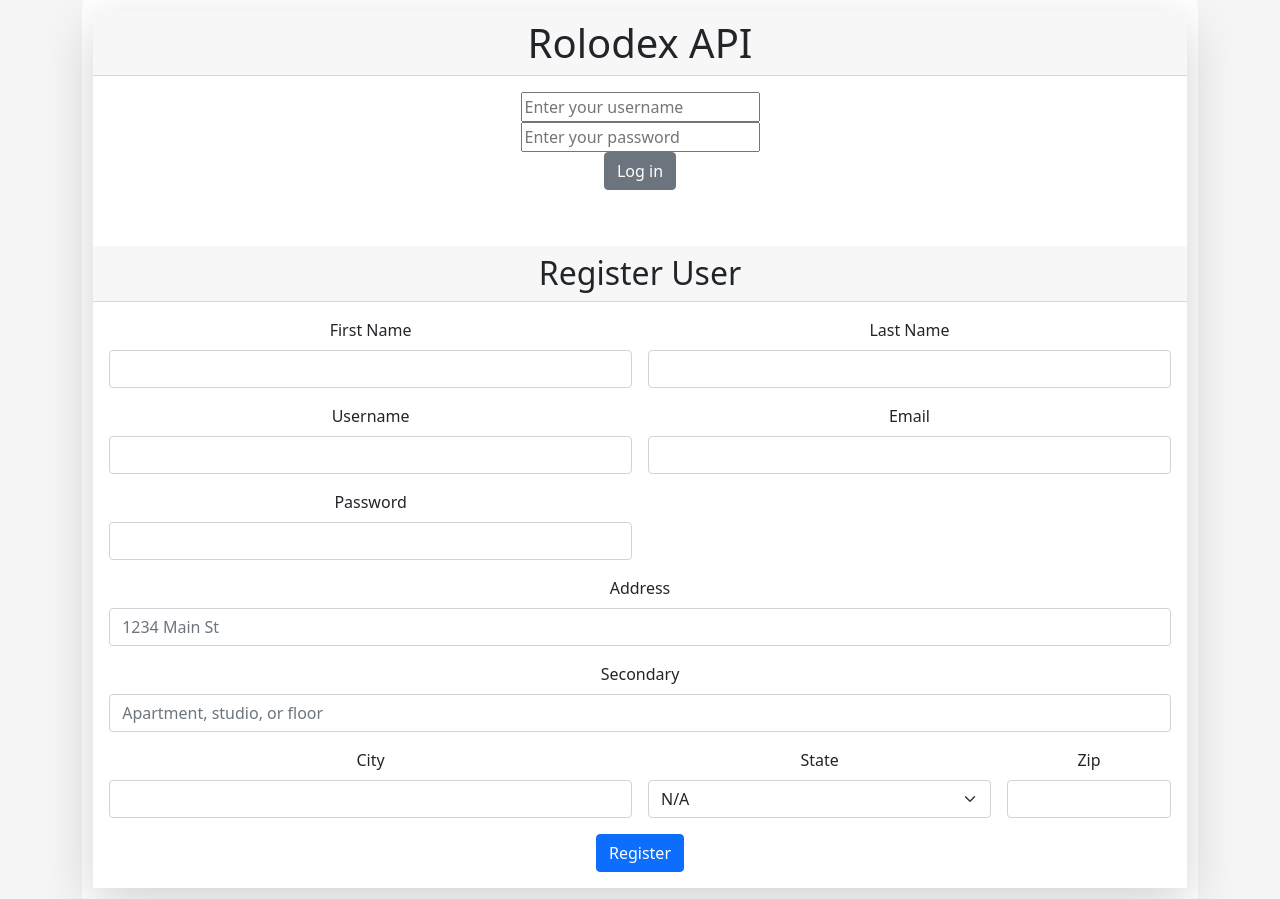
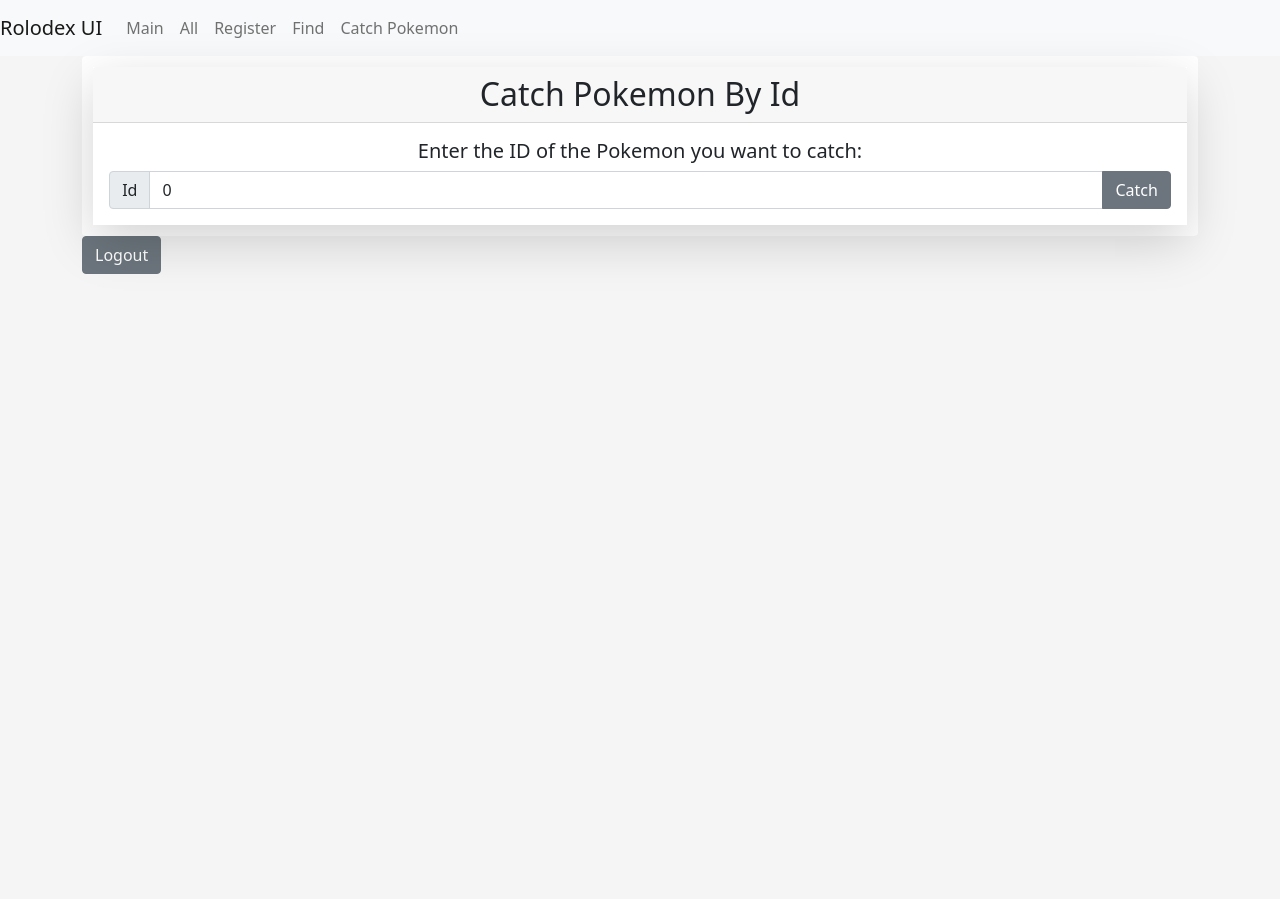
Before and after one commit to 220531-Enterprise/demos, an Angular app in the folder 7-angular/rolodex-ui/: page /pokemon in a window 1280 px wide. After the commit the page ends 800 px from the top, so only its background shows below. Built offline with nearby package versions, Linux system fonts and the light colour scheme.

Commit message:
add external restAPI demo

```diff
--- a/7-angular/rolodex-ui/src/app/app-routing.module.ts
+++ b/7-angular/rolodex-ui/src/app/app-routing.module.ts
@@ -1,3 +1,4 @@
+import { PokemonComponent } from './components/pokemon/pokemon.component';
 import { AllComponent } from './components/all/all.component';
 import { MainComponent } from './components/main/main.component';
 import { NgModule } from '@angular/core';
@@ -10,6 +11,7 @@
   {path: 'all', component:AllComponent},
   {path: 'register', component:RegisterComponent},
   {path: 'find', component:FindComponent},
+  {path: 'pokemon', component:PokemonComponent},
    // a WildCard Route is used to handle unknown paths (ALWAYS goes last)
   {path: '**', component:MainComponent}
 ];
--- a/7-angular/rolodex-ui/src/app/app.component.ts
+++ b/7-angular/rolodex-ui/src/app/app.component.ts
@@ -9,7 +9,7 @@
   title = 'Rolodex UI';
 
   // make it public so other components (like our login component can toggle this property)
-  public isLoggedIn: boolean = false;
+  public isLoggedIn: boolean = true; //false
 
   username: string = '';
 
--- a/7-angular/rolodex-ui/src/app/app.module.ts
+++ b/7-angular/rolodex-ui/src/app/app.module.ts
@@ -13,6 +13,7 @@
 import { LoginComponent } from './components/login/login.component';
 import { HomeComponent } from './components/home/home.component';
 import { FindComponent } from './components/find/find.component';
+import { PokemonComponent } from './components/pokemon/pokemon.component';
 
 
 @NgModule({
@@ -25,6 +26,7 @@
     LoginComponent,
     HomeComponent,
     FindComponent,
+    PokemonComponent,
   ],
   imports: [
     BrowserModule,
--- a/7-angular/rolodex-ui/src/app/components/nav/nav.component.html
+++ b/7-angular/rolodex-ui/src/app/components/nav/nav.component.html
@@ -18,7 +18,7 @@
         <a class="nav-link" routerLink="/find">Find</a>
       </li>
       <li class="nav-item">
-        <a class="nav-link" href="#">Remove</a>
+        <a class="nav-link" routerLink="/pokemon">Catch Pokemon</a>
       </li>
     </ul>
   </div>
--- /dev/null
+++ b/7-angular/rolodex-ui/src/app/components/pokemon/pokemon.component.html
@@ -0,0 +1,43 @@
+<div>
+
+  <div>
+    <h2 class="card-header text-center">{{title}}</h2>
+  </div>
+
+  <div class="card-body text-center">
+
+    <h5 class="card-title">Enter the ID of the Pokemon you want to catch:</h5>
+
+    <!-- Input area for the user to type an ID-->
+    <div class="input-group flex-nowrap">
+
+      <span class="input-group-text" id="addonn-wrapping">Id</span>
+
+      <input [(ngModel)]="pokeId" name="userId" type="number" class="form-control" placeholder="Enter Pokemon Id">
+
+      <button (click)="catchPokemonById()" class="btn btn-secondary">Catch</button>
+
+    </div>
+
+
+    <!-- set up an ng if IF the user is found, display all info -->
+    <!-- Does the user have an id > 0 -->
+    <div class="card-body" *ngIf="this.pokemon.id" id="poke-info">
+
+      <img [src]="this.pokemon.sprite" alt="pokemon" width="200">
+
+      <br>
+
+      <div class="alert alert-success">
+        <p>Congrats! You caught {{this.pokemon.pokeName}}</p>
+      </div>
+
+    </div>
+
+    <!-- display a client message if something goes wrong-->
+    <!-- if the length of the message is > 0, interpolate the message-->
+    <div *ngIf="clientMessage.message.length" class="alert alert-danger" role="alert">
+      {{clientMessage.message}}
+    </div>
+  </div>
+</div>
--- /dev/null
+++ b/7-angular/rolodex-ui/src/app/components/pokemon/pokemon.component.ts
@@ -0,0 +1,36 @@
+import { Pokemon } from './../../models/pokemon';
+import { PokemonService } from './../../services/pokemon.service';
+import { Component, OnInit } from '@angular/core';
+import { ClientMessage } from 'src/app/models/client-message';
+
+@Component({
+  selector: 'app-pokemon',
+  templateUrl: './pokemon.component.html',
+  styleUrls: ['./pokemon.component.css']
+})
+export class PokemonComponent {
+
+  title: string = 'Catch Pokemon By Id'
+  pokeId: number = 0;
+  pokemon: Pokemon = new Pokemon(0, '', '');
+  clientMessage: ClientMessage = new ClientMessage('');
+
+  constructor(private pokemonService: PokemonService) { }
+
+  catchPokemonById() {
+
+    this.pokemonService.getPokemonById(this.pokeId)
+    .subscribe({
+      next: (data) => {
+        this.pokemon.id = data.id;
+        this.pokemon.pokeName = data.name;
+        this.pokemon.sprite = data.sprites.front_default;
+      },
+      error: () => this.clientMessage.message = `Can't find the Pokemon with id ${this.pokeId}`,
+      complete: () => console.log('complete')
+    })
+
+  }
+
+
+}
--- a/7-angular/rolodex-ui/src/app/components/register/register.component.ts
+++ b/7-angular/rolodex-ui/src/app/components/register/register.component.ts
@@ -23,11 +23,13 @@
     this.user.addresses.push(this.address);
 
     this.userService.registerUser(this.user)
-    .subscribe(
-      data => this.clientMessage.message = `Successfully Registered ${data.firstName}`,
-      error => this.clientMessage.message = `Something went wrong.  Error ${error}`
-    )
-  }
+    .subscribe({
+      next: (data) => {
+        this.clientMessage.message = `Successfully Registered ${data.firstName}`;
+      },
+      error: (error) => this.clientMessage.message = `Something went wrong.  Error ${error}`,
 
-
+      complete: () => console.log('complete')
+      })
+    }
 }
--- /dev/null
+++ b/7-angular/rolodex-ui/src/app/models/pokemon.ts
@@ -0,0 +1,13 @@
+export class Pokemon {
+
+  id: number;
+  pokeName: string;
+  sprite: string;
+
+  constructor(id: number, pokeName: string, sprite: string) {
+    this.id = id
+    this.pokeName = pokeName
+    this.sprite = sprite
+  }
+
+}
--- /dev/null
+++ b/7-angular/rolodex-ui/src/app/services/pokemon.service.ts
@@ -0,0 +1,40 @@
+import { HttpClient, HttpHeaders, HttpErrorResponse } from '@angular/common/http';
+import { Injectable } from '@angular/core';
+import { Pokemon } from '../models/pokemon';
+import { catchError, Observable, throwError } from 'rxjs';
+
+@Injectable({
+  providedIn: 'root'
+})
+export class PokemonService {
+
+  pokeUrl = `https://pokeapi.co/api/v2/pokemon`;
+
+  httpOptions = {
+    headers: new HttpHeaders({'Content-Type' : 'application/json'})
+  }
+
+  constructor(private http: HttpClient) { }
+
+  getPokemonById(id: number): Observable<any> {
+
+    // fetch the id, the name, and the sprite of the pokemon
+    return this.http.get<any>(`${this.pokeUrl}/${id}`, this.httpOptions)
+    .pipe(catchError(this.handleError));
+  }
+
+  private handleError(httpError: HttpErrorResponse) {
+
+    if (httpError.error instanceof ErrorEvent) {
+      console.log('an error occured: ', httpError.error.message);
+    } else {
+      console.error(`
+        Backend returned code ${httpError.status}
+        body was: ${httpError.error}
+      `)
+    }
+
+    return throwError(() => new Error('something really bad happened'));
+  }
+
+}
```
Also changed, not shown: 7-angular/rolodex-ui/src/app/components/pokemon/pokemon.component.css (added), 2 other files (tests, documents, lock files or other folders).
